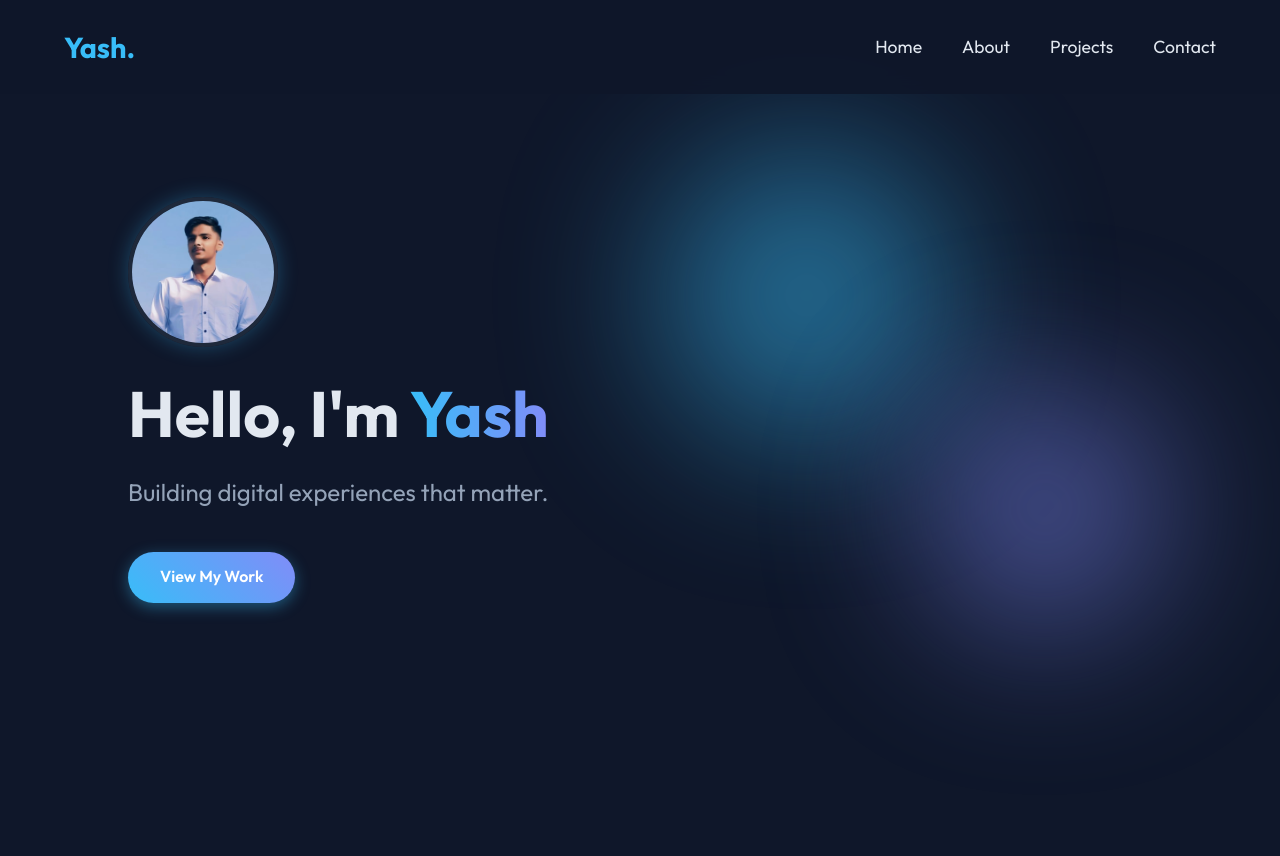
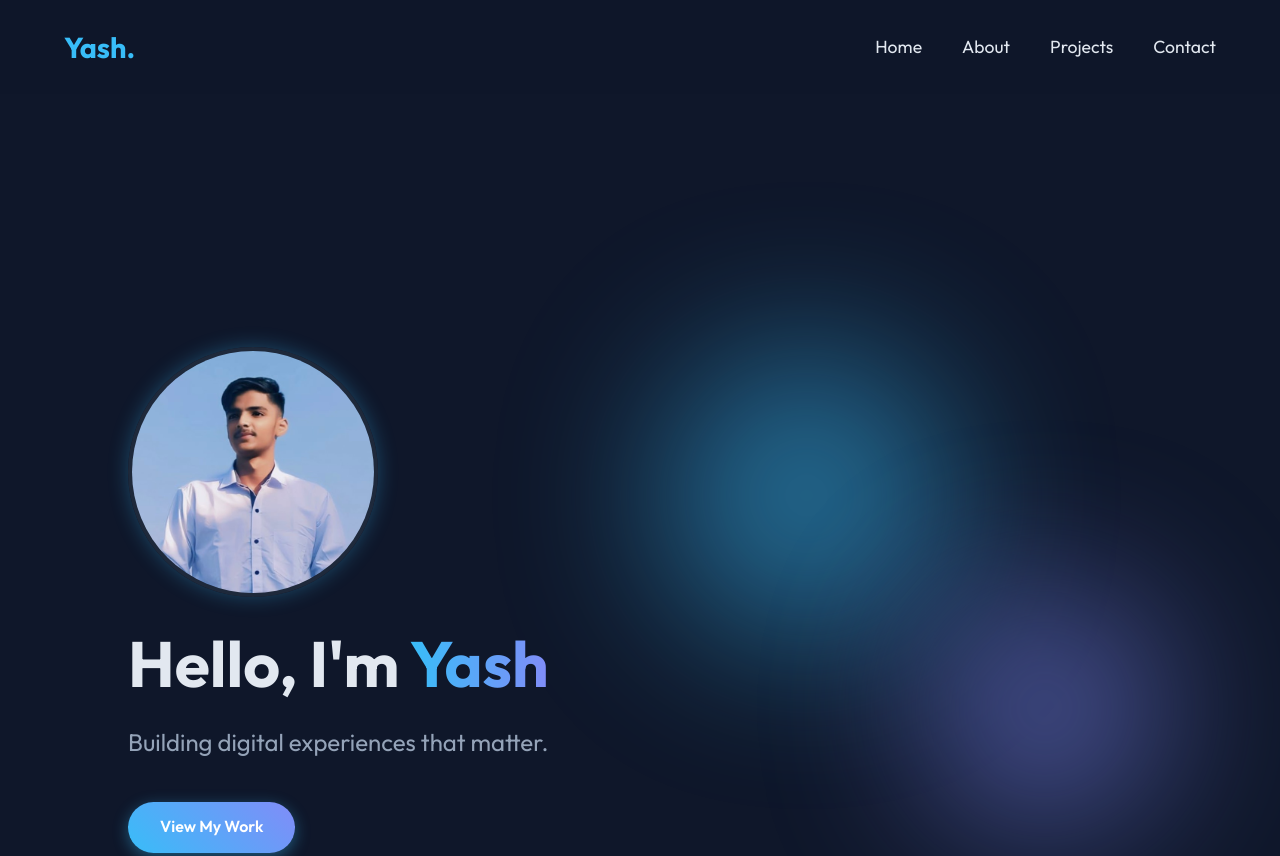
Before and after one commit to yashharwanii1119-cybeer/yashharwani.robo, a website built with Vite: page index.html in a window 1280 px wide. Shown: the top 856 px of the page. Built offline with nearby package versions, Linux system fonts and the light colour scheme.

Commit message:
Refactor CSS styles for improved layout and design
Updated styles for various elements including navbar, hero section, and buttons.

```diff
--- a/style.css
+++ b/style.css
@@ -100,7 +100,7 @@ body {
 
 /* Hero Section */
 .hero {
-  height: 100vh;
+  height: 150vh;
   display: flex;
   align-items: center;
   justify-content: space-between;
@@ -121,8 +121,8 @@ body {
 }
 
 .hero-profile-img {
-  width: 150px;
-  height: 150px;
+  width: 250px;
+  height: 250px;
   border-radius: 50%;
   object-fit: cover;
   border: 4px solid var(--card-bg);
```
